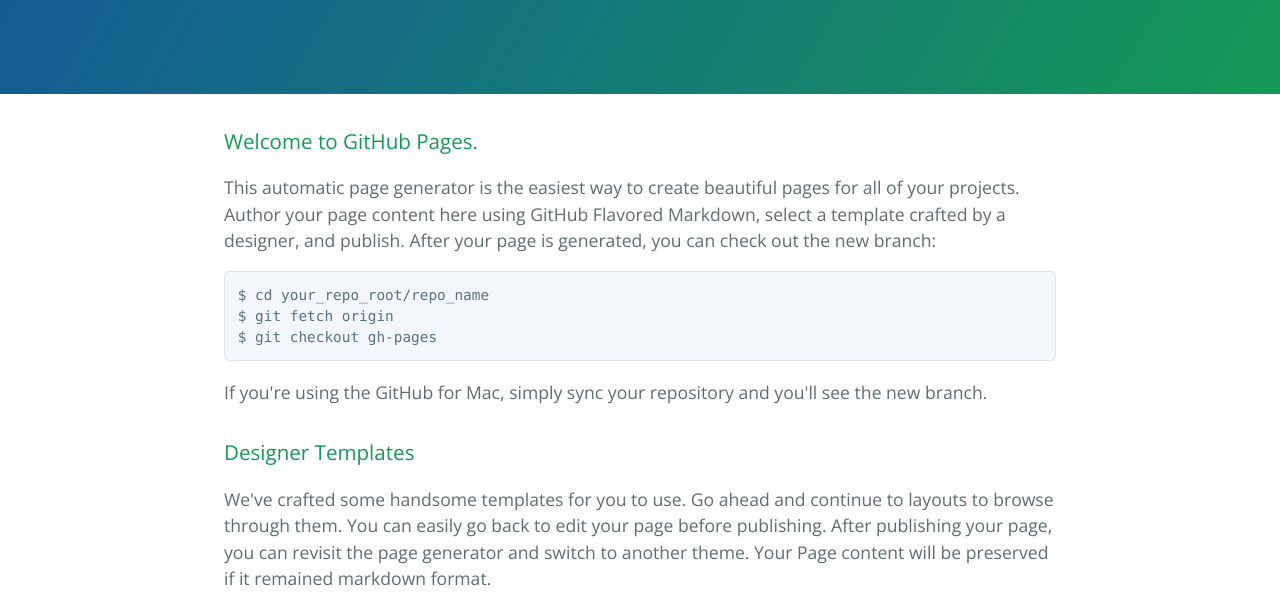
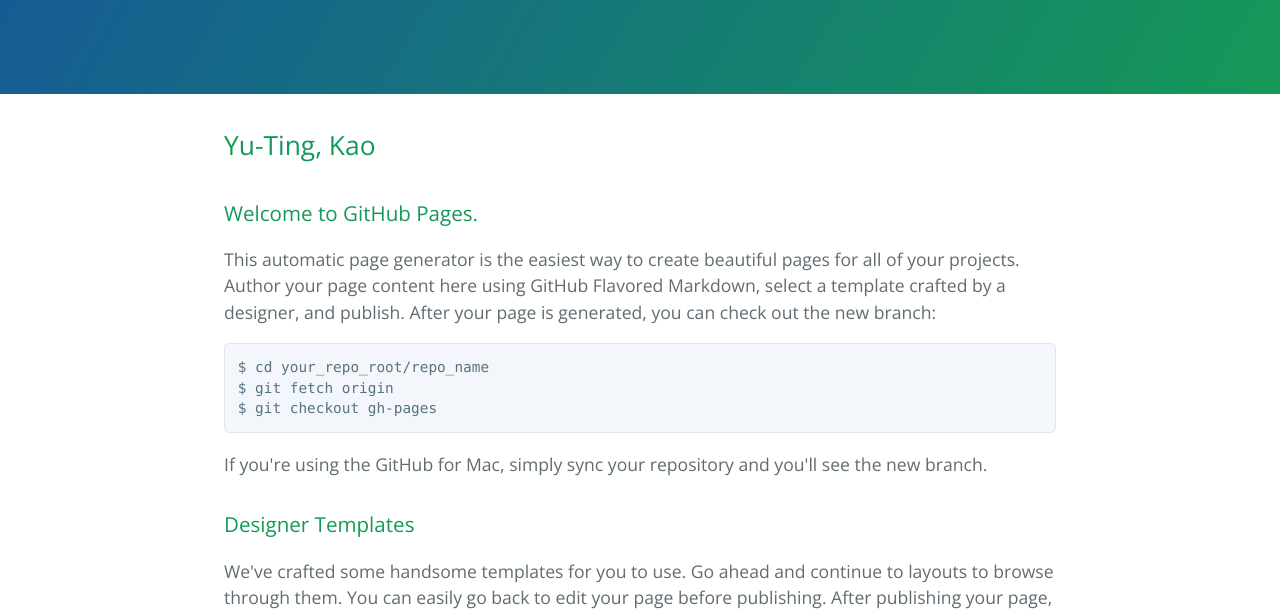
Before and after one commit to jackzzjack/jackzzjack.github.io, a plain HTML site: page index.html in a window 1280 px wide. Shown: the part 176-790 px from the top of the page. Drawn offline with nearby package versions, Linux system fonts and the light colour scheme.

Commit message:
Changelogs: Add my name.

```diff
--- a/index.html
+++ b/index.html
@@ -16,6 +16,9 @@
     </section>
 
     <section class="main-content">
+      <h2>
+         Yu-Ting, Kao
+      </h2>
       <h3>
 <a id="welcome-to-github-pages" class="anchor" href="#welcome-to-github-pages" aria-hidden="true"><span class="octicon octicon-link"></span></a>Welcome to GitHub Pages.</h3>
 
```
